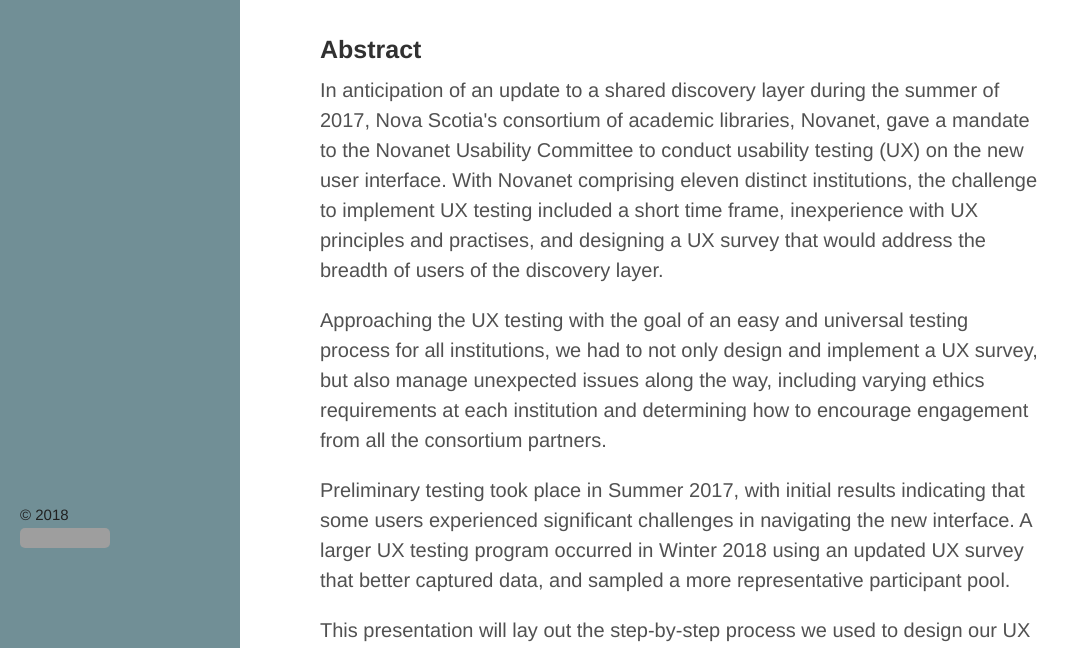
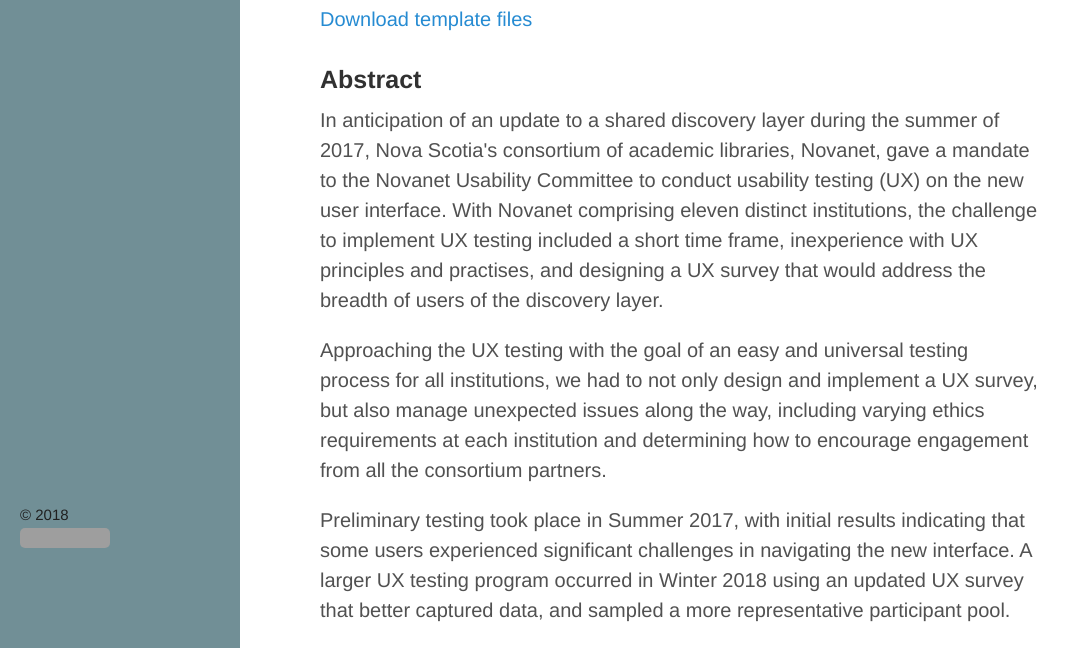
Before and after one commit to Novanet-UX/novanet-ux.github.io, a Jekyll site: the page built from index.html, in a window 1280 px wide and 900 px high, scrolled down 339 px, cut to the strip 252-900 px from the top of the window. Shown: the whole strip, without its empty margins (0-1080 px from the left). Built offline with Jekyll 4.4.1, drawn with Linux system fonts in a browser that asks for light colours; grey boxes are pictures that could not be loaded.

Commit message:
Update index.html

```diff
--- a/index.html
+++ b/index.html
@@ -8,6 +8,8 @@
 <h3>Slide Deck</h3>
 
 <iframe src="https://docs.google.com/presentation/d/e/2PACX-1vRpX-4wCT5ZfuBkaDxaUUp397a5kn80k3k-kCTiDiFPe_VItT-GZkljmSHRj5F2yvpGwNcRqtic4vct/embed?start=false&loop=false&delayms=3000" frameborder="0" width="480" height="299" allowfullscreen="true" mozallowfullscreen="true" webkitallowfullscreen="true"></iframe>
+
+<p><a href="resources.html">Download template files</a></p>
 
 <h3>Abstract</h3>
 
```
